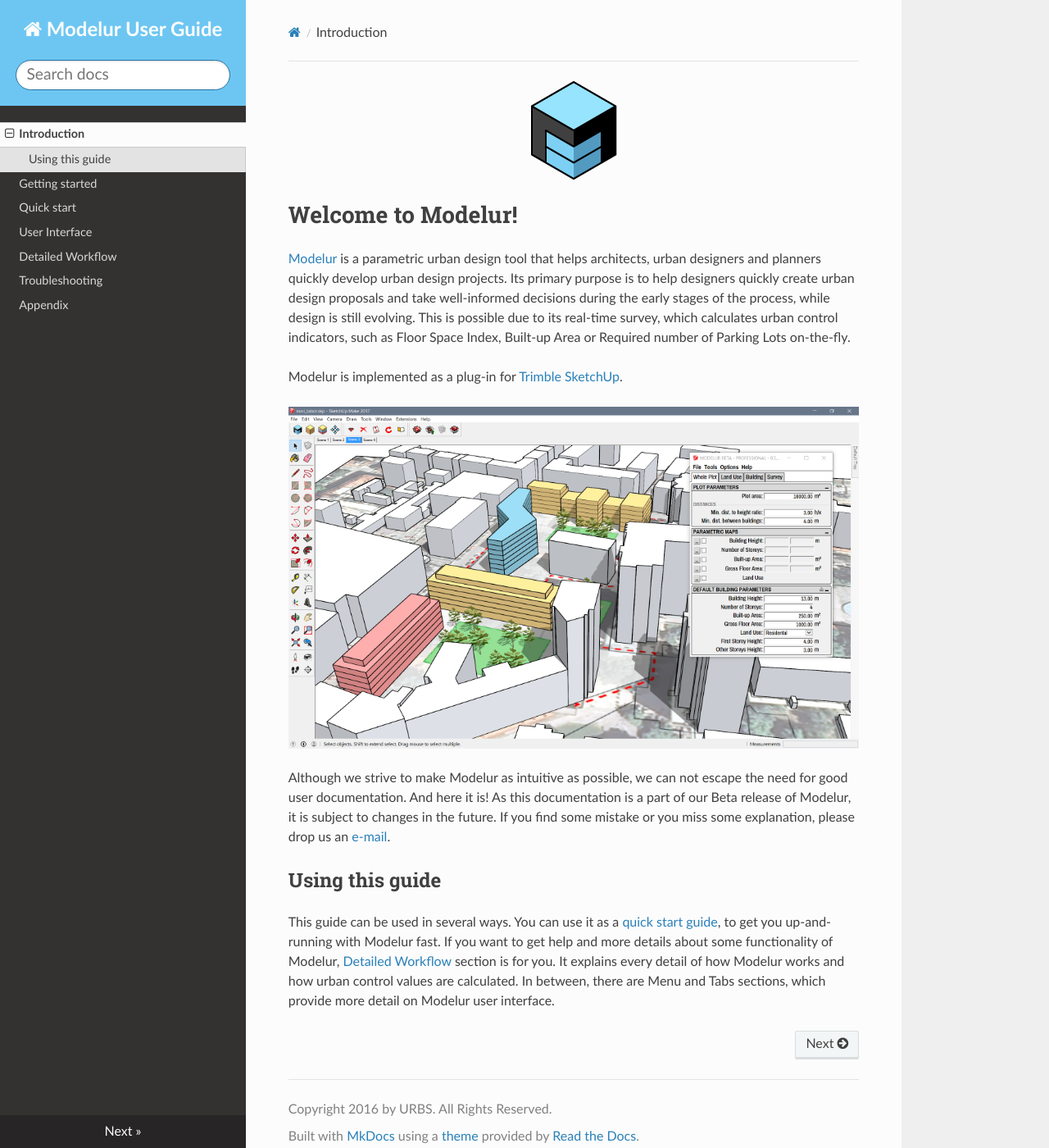
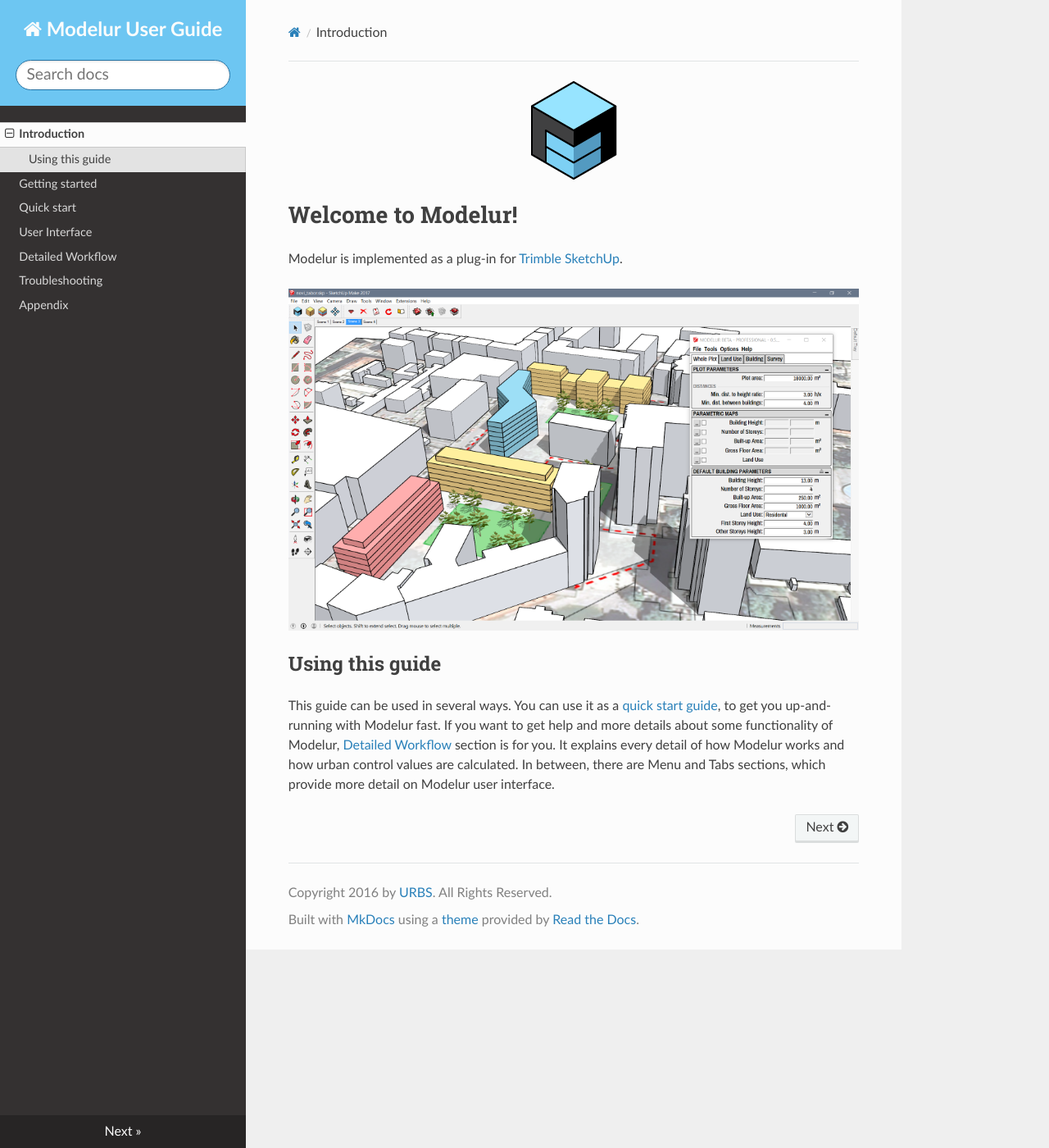
Before and after one commit to Modelur/docs, an MkDocs documentation site: the page built from docs/index.md, in a window 1280 px wide and 1400 px high. Shown: the whole window at 82% size. Built offline with MkDocs 1.6.1, drawn with Linux system fonts in a browser that asks for light colours; nearby versions of some CDN libraries; old or Windows-style settings are respelled for this version of MkDocs.

```diff
--- a/docs/index.md
+++ b/docs/index.md
@@ -10,13 +10,11 @@ But we do it using custom.css
 Welcome to Modelur!
 ===================
 
-[Modelur](https://modelur.eu) is a parametric urban design tool that helps architects, urban designers and planners quickly develop urban design projects. Its primary purpose is to help designers quickly create urban design proposals and take well-informed decisions during the early stages of the process, while design is still evolving. This is possible due to its real-time survey, which calculates urban control indicators, such as Floor Space Index, Built-up Area or Required number of Parking Lots on-the-fly.
 
 Modelur is implemented as a plug-in for [Trimble SketchUp](http://www.sketchup.com).
 
 ![Modelur screenshot](img/modelur_beta.png)
 
-Although we strive to make Modelur as intuitive as possible, we can not escape the need for good user documentation. And here it is! As this documentation is a part of our Beta release of Modelur, it is subject to changes in the future. If you find some mistake or you miss some explanation, please drop us an [e-mail](mailto:support@modelur.com).
 
 Using this guide
 ----------------
--- a/mkdocs.yml
+++ b/mkdocs.yml
@@ -10,7 +10,7 @@ pages:
 theme: 'readthedocs'
 extra_css:
 - custom.css
-copyright: Copyright 2016 by URBS. All Rights Reserved.
+copyright: Copyright 2016 by <a href="https://modelur.eu">URBS</a>. All Rights Reserved.
 site_favicon: modelur.ico
 site_author: The Modelur Team
 extra:
```
Also changed, not shown: 1 other file.
